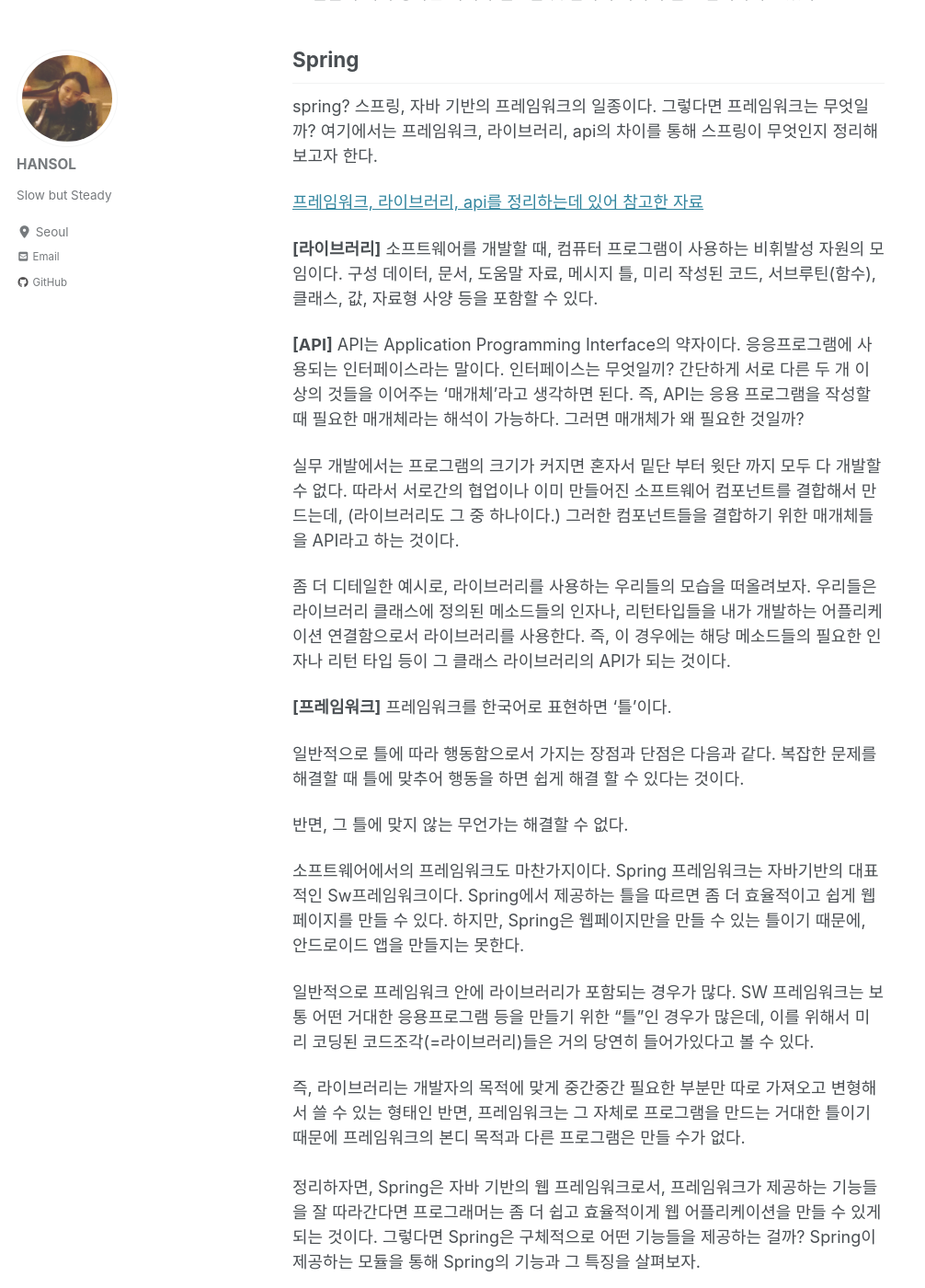
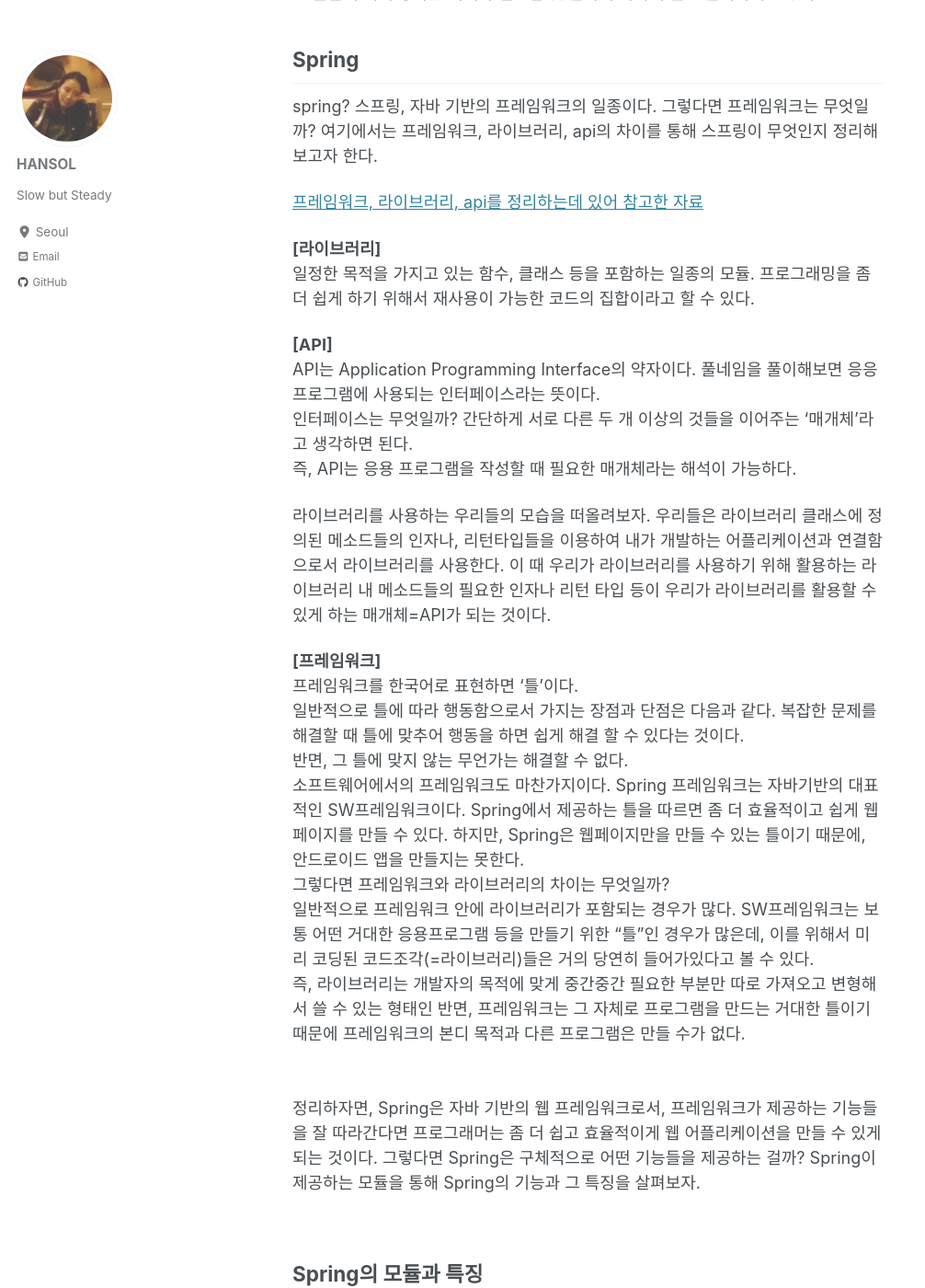
Before and after one commit to HANSOLKIM30/hansolkim30.github.io, a Jekyll site: the page built from _posts/2020-01-25-1.md, in a window 1280 px wide and 1400 px high, scrolled down 310 px. Shown: the whole window at 92% size, without its empty margins (0-1006 px from the left). Built offline with Jekyll 4.4.1, drawn with Linux system fonts in a browser that asks for light colours; cached includes are drawn as plain includes; nearby versions of some CDN libraries.

Commit message:
Update 2020-01-25-1.md

```diff
--- a/_posts/2020-01-25-1.md
+++ b/_posts/2020-01-25-1.md
@@ -13,29 +13,29 @@ spring? 스프링, 자바 기반의 프레임워크의 일종이다. 그렇다
 
 [프레임워크, 라이브러리, api를 정리하는데 있어 참고한 자료](https://eine.tistory.com/entry/라이브러리-API-ABI-뜻-비교-정리)
 
-**[라이브러리]**
-소프트웨어를 개발할 때, 컴퓨터 프로그램이 사용하는 비휘발성 자원의 모임이다. 구성 데이터, 문서, 도움말 자료, 메시지 틀, 미리 작성된 코드, 서브루틴(함수), 클래스, 값, 자료형 사양 등을 포함할 수 있다.
+**[라이브러리]**<br>
+일정한 목적을 가지고 있는 함수, 클래스 등을 포함하는 일종의 모듈. 프로그래밍을 좀 더 쉽게 하기 위해서 재사용이 가능한 코드의 집합이라고 할 수 있다.
 
-**[API]**
- API는 Application Programming Interface의 약자이다. 응응프로그램에 사용되는 인터페이스라는 말이다. 인터페이스는 무엇일끼? 간단하게 서로 다른 두 개 이상의 것들을 이어주는 '매개체'라고 생각하면 된다. 즉, API는 응용 프로그램을 작성할 때 필요한 매개체라는 해석이 가능하다. 그러면 매개체가 왜 필요한 것일까?
+**[API]**<br>
+API는 Application Programming Interface의 약자이다. 풀네임을 풀이해보면 응응프로그램에 사용되는 인터페이스라는 뜻이다.<br>인터페이스는 무엇일까? 간단하게 서로 다른 두 개 이상의 것들을 이어주는 '매개체'라고 생각하면 된다.<br> 즉, API는 응용 프로그램을 작성할 때 필요한 매개체라는 해석이 가능하다.<br>
 
-실무 개발에서는 프로그램의 크기가 커지면 혼자서 밑단 부터 윗단 까지 모두 다 개발할 수 없다. 따라서 서로간의 협업이나 이미 만들어진 소프트웨어 컴포넌트를 결합해서 만드는데, (라이브러리도 그 중 하나이다.) 그러한 컴포넌트들을 결합하기 위한 매개체들을 API라고 하는 것이다.
+라이브러리를 사용하는 우리들의 모습을 떠올려보자. 우리들은 라이브러리 클래스에 정의된 메소드들의 인자나, 리턴타입들을 이용하여 내가 개발하는 어플리케이션과 연결함으로서 라이브러리를 사용한다. 이 때 우리가 라이브러리를 사용하기 위해 활용하는 라이브러리 내 메소드들의 필요한 인자나 리턴 타입 등이 우리가 라이브러리를 활용할 수 있게 하는 매개체=API가 되는 것이다.
 
-좀 더 디테일한 예시로, 라이브러리를 사용하는 우리들의 모습을 떠올려보자. 우리들은 라이브러리 클래스에 정의된 메소드들의 인자나, 리턴타입들을 내가 개발하는 어플리케이션 연결함으로서 라이브러리를 사용한다. 즉, 이 경우에는 해당 메소드들의 필요한 인자나 리턴 타입 등이 그 클래스 라이브러리의 API가 되는 것이다.
-
-**[프레임워크]**
+**[프레임워크]**<br>
 프레임워크를 한국어로 표현하면 '틀'이다.
-
+<br>
 일반적으로 틀에 따라 행동함으로서 가지는 장점과 단점은 다음과 같다. 복잡한 문제를 해결할 때 틀에 맞추어 행동을 하면 쉽게 해결 할 수 있다는 것이다.
-
+<br>
 반면, 그 틀에 맞지 않는 무언가는 해결할 수 없다.
-
-소프트웨어에서의 프레임워크도 마찬가지이다. Spring 프레임워크는 자바기반의 대표적인 Sw프레임워크이다. Spring에서 제공하는 틀을 따르면 좀 더 효율적이고 쉽게 웹페이지를 만들 수 있다. 하지만, Spring은 웹페이지만을 만들 수 있는 틀이기 때문에, 안드로이드 앱을 만들지는 못한다.
-
-일반적으로 프레임워크 안에 라이브러리가 포함되는 경우가 많다. SW 프레임워크는 보통 어떤 거대한 응용프로그램 등을 만들기 위한 "틀"인 경우가 많은데, 이를 위해서 미리 코딩된 코드조각(=라이브러리)들은 거의 당연히 들어가있다고 볼 수 있다.
-
-즉, 라이브러리는 개발자의 목적에 맞게 중간중간 필요한 부분만 따로 가져오고 변형해서 쓸 수 있는 형태인 반면, 프레임워크는 그 자체로 프로그램을 만드는 거대한 틀이기 때문에 프레임워크의 본디 목적과 다른 프로그램은 만들 수가 없다. <br><br>
- 정리하자면, Spring은 자바 기반의 웹 프레임워크로서, 프레임워크가 제공하는 기능들을 잘 따라간다면 프로그래머는 좀 더 쉽고 효율적이게 웹 어플리케이션을 만들 수 있게 되는 것이다. 그렇다면 Spring은 구체적으로 어떤 기능들을 제공하는 걸까? Spring이 제공하는 모듈을 통해 Spring의 기능과 그 특징을 살펴보자.
+<br>
+소프트웨어에서의 프레임워크도 마찬가지이다. Spring 프레임워크는 자바기반의 대표적인 SW프레임워크이다. Spring에서 제공하는 틀을 따르면 좀 더 효율적이고 쉽게 웹페이지를 만들 수 있다. 하지만, Spring은 웹페이지만을 만들 수 있는 틀이기 때문에, 안드로이드 앱을 만들지는 못한다.
+<br>
+그렇다면 프레임워크와 라이브러리의 차이는 무엇일까?<br>
+일반적으로 프레임워크 안에 라이브러리가 포함되는 경우가 많다. SW프레임워크는 보통 어떤 거대한 응용프로그램 등을 만들기 위한 "틀"인 경우가 많은데, 이를 위해서 미리 코딩된 코드조각(=라이브러리)들은 거의 당연히 들어가있다고 볼 수 있다.
+<br>
+즉, 라이브러리는 개발자의 목적에 맞게 중간중간 필요한 부분만 따로 가져오고 변형해서 쓸 수 있는 형태인 반면, 프레임워크는 그 자체로 프로그램을 만드는 거대한 틀이기 때문에 프레임워크의 본디 목적과 다른 프로그램은 만들 수가 없다.
+<br><br><br>
+정리하자면, Spring은 자바 기반의 웹 프레임워크로서, 프레임워크가 제공하는 기능들을 잘 따라간다면 프로그래머는 좀 더 쉽고 효율적이게 웹 어플리케이션을 만들 수 있게 되는 것이다. 그렇다면 Spring은 구체적으로 어떤 기능들을 제공하는 걸까? Spring이 제공하는 모듈을 통해 Spring의 기능과 그 특징을 살펴보자.
 <br><br>
 
 ## Spring의 모듈과 특징
```
